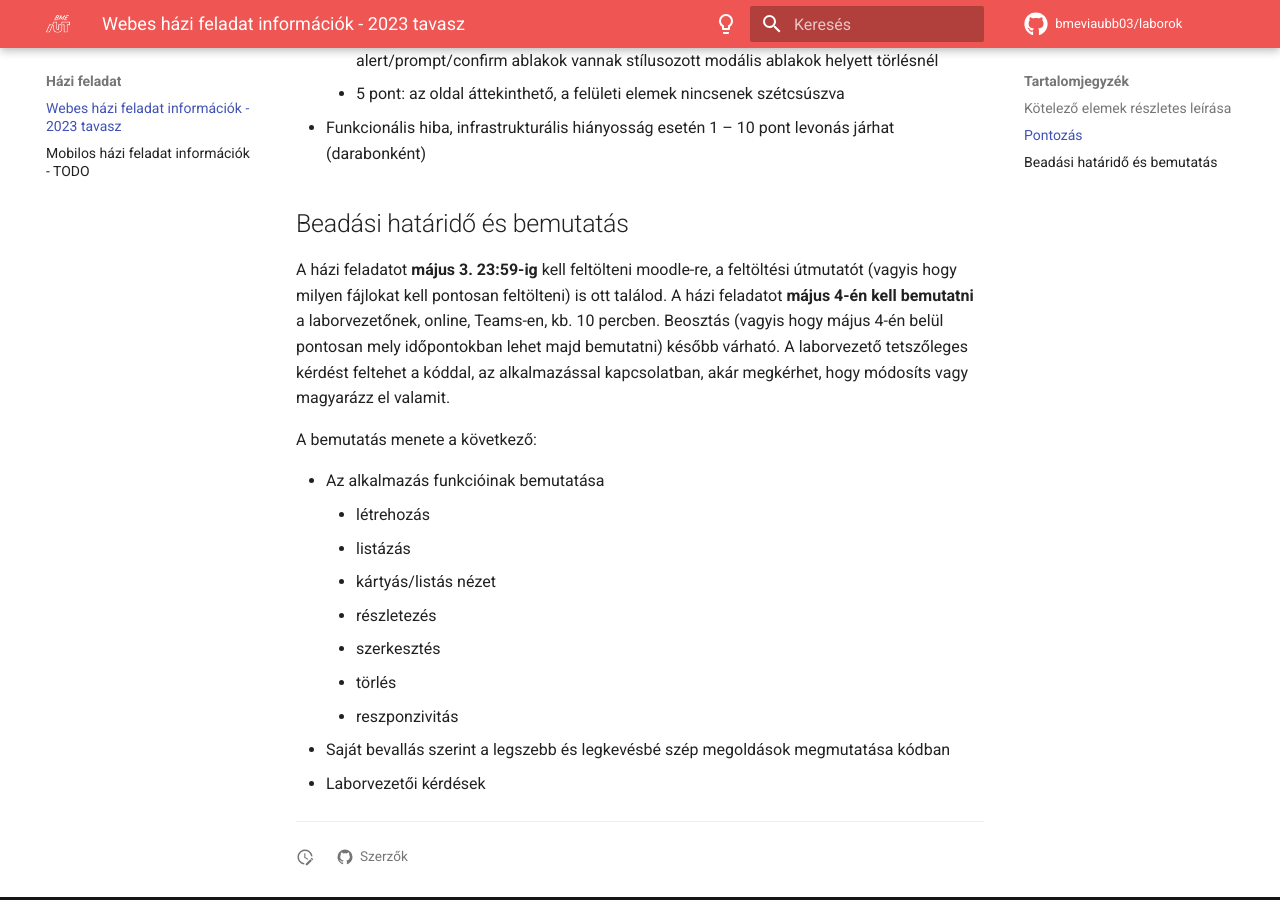
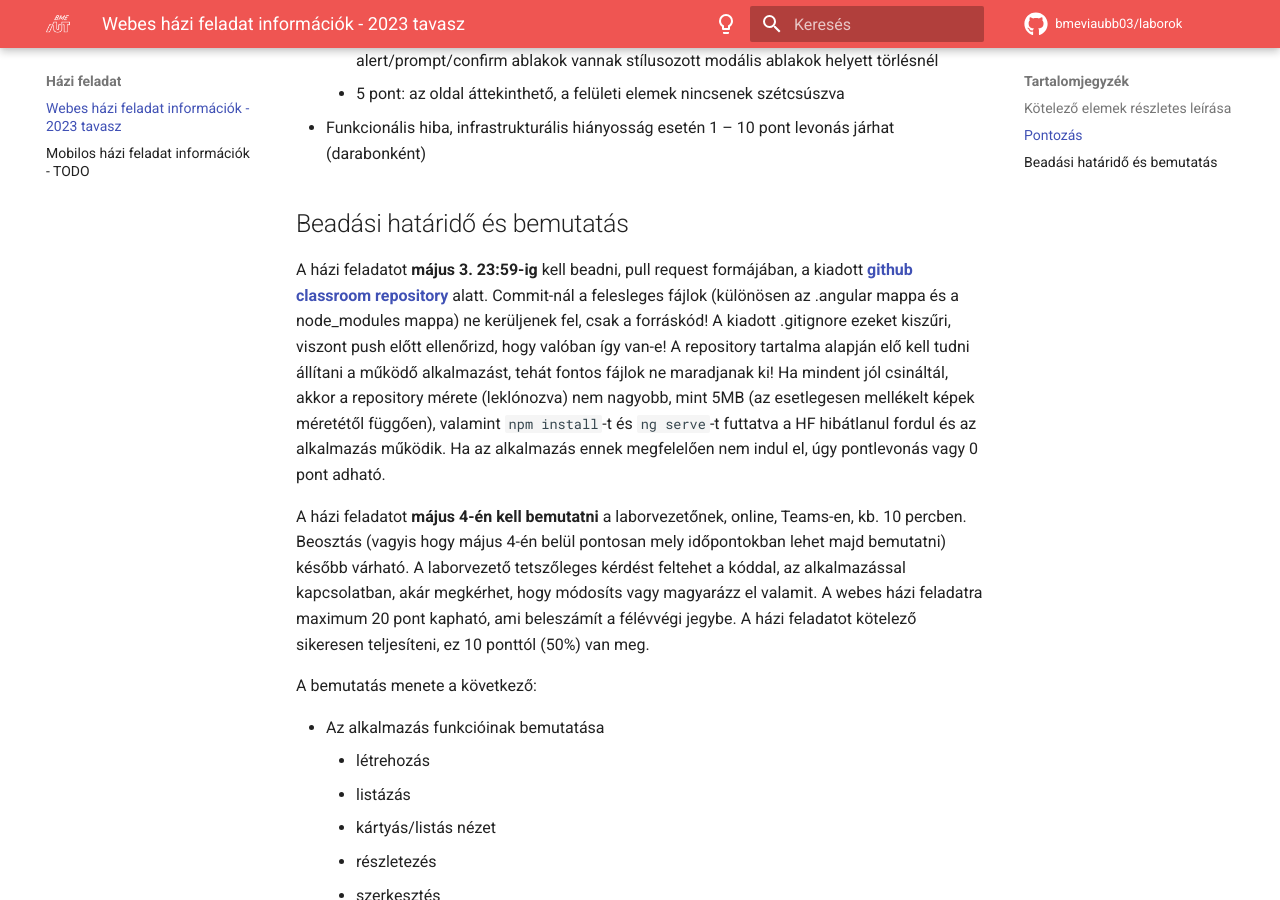
Before and after one commit to BMEVIAUBB03/laborok, an MkDocs documentation site: the page built from docs/hf/web/index.md, in a window 1280 px wide and 900 px high, scrolled down 1688 px. Built offline with MkDocs 1.6.1 and Material for MkDocs 9.7.7, drawn with Linux system fonts in a browser that asks for light colours; comment, search, counter and statistics services are not loaded.

Commit message:
webes hf info update

```diff
--- a/docs/hf/web/index.md
+++ b/docs/hf/web/index.md
@@ -48,7 +48,9 @@ A DOM manipuláció közvetlenül kódból (a document objektumon keresztül vag
 
 ## Beadási határidő és bemutatás
 
-A házi feladatot **május 3. 23:59-ig** kell feltölteni moodle-re, a feltöltési útmutatót (vagyis hogy milyen fájlokat kell pontosan feltölteni) is ott találod. A házi feladatot **május 4-én kell bemutatni** a laborvezetőnek, online, Teams-en, kb. 10 percben. Beosztás (vagyis hogy május 4-én belül pontosan mely időpontokban lehet majd bemutatni) később várható. A laborvezető tetszőleges kérdést feltehet a kóddal, az alkalmazással kapcsolatban, akár megkérhet, hogy módosíts vagy magyarázz el valamit.
+A házi feladatot **május 3. 23:59-ig** kell beadni, pull request formájában, a kiadott [**github classroom repository**](https://classroom.github.com/a/GL64jo8C) alatt. Commit-nál a felesleges fájlok (különösen az .angular mappa és a node_modules mappa) ne kerüljenek fel, csak a forráskód! A kiadott .gitignore ezeket kiszűri, viszont push előtt ellenőrizd, hogy valóban így van-e! A repository tartalma alapján elő kell tudni állítani a működő alkalmazást, tehát fontos fájlok ne maradjanak ki! Ha mindent jól csináltál, akkor a repository mérete (leklónozva) nem nagyobb, mint 5MB (az esetlegesen mellékelt képek méretétől függően), valamint `npm install`-t és `ng serve`-t futtatva a HF hibátlanul fordul és az alkalmazás működik. Ha az alkalmazás ennek megfelelően nem indul el, úgy pontlevonás vagy 0 pont adható.
+
+A házi feladatot **május 4-én kell bemutatni** a laborvezetőnek, online, Teams-en, kb. 10 percben. Beosztás (vagyis hogy május 4-én belül pontosan mely időpontokban lehet majd bemutatni) később várható. A laborvezető tetszőleges kérdést feltehet a kóddal, az alkalmazással kapcsolatban, akár megkérhet, hogy módosíts vagy magyarázz el valamit. A webes házi feladatra maximum 20 pont kapható, ami beleszámít a félévvégi jegybe. A házi feladatot kötelező sikeresen teljesíteni, ez 10 ponttól (50%) van meg.
 
 A bemutatás menete a következő:
 
```
